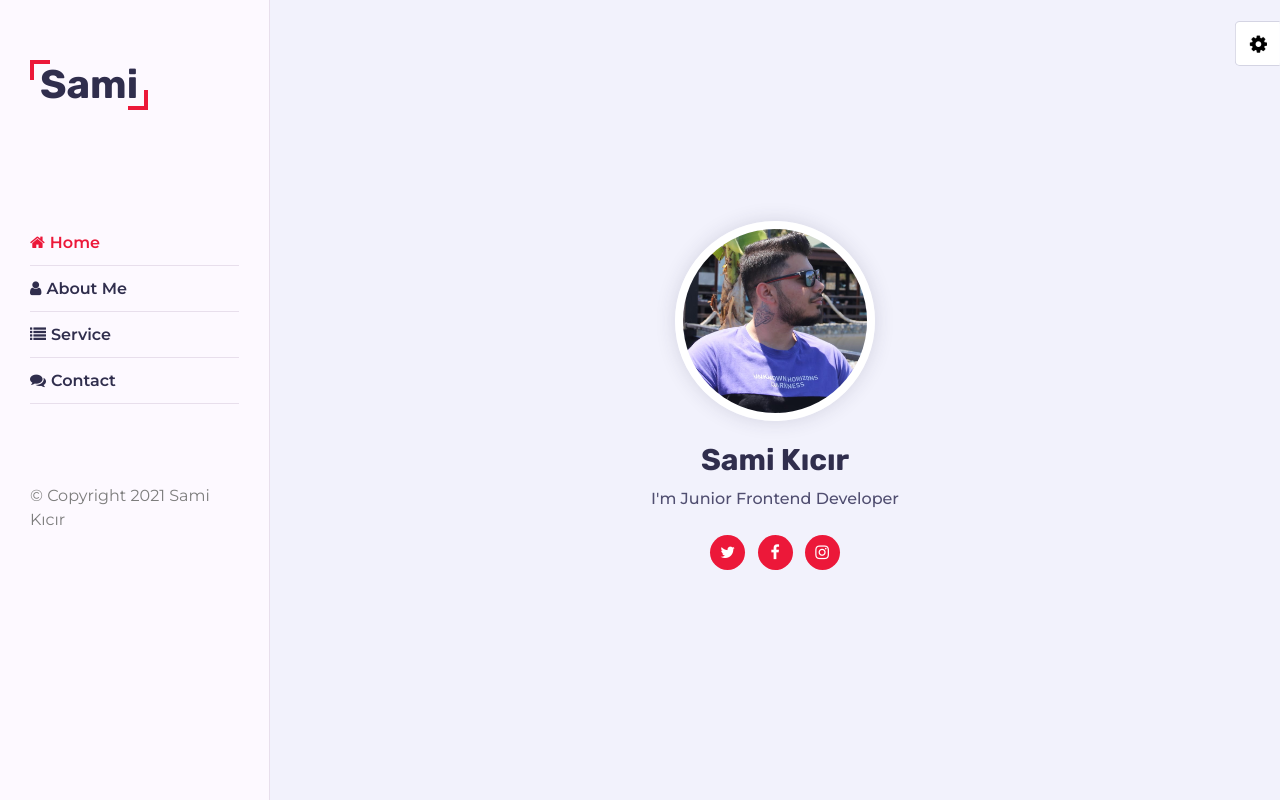
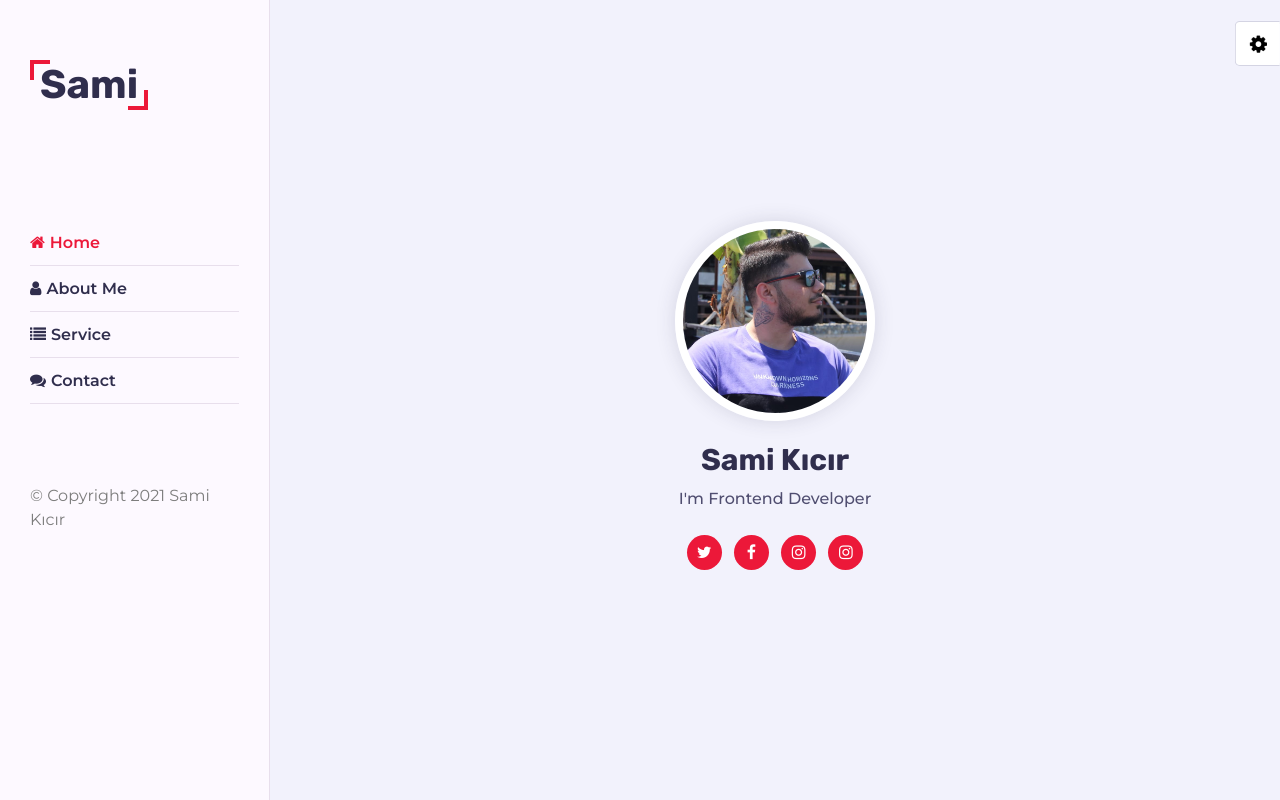
Before and after one commit to kicirsami/Sami_Kicir, a plain HTML site: page index.html in a window 1280 px wide. Drawn offline with Linux system fonts and the light colour scheme.

Commit message:
27.12.2021 update

```diff
--- a/index.html
+++ b/index.html
@@ -2,9 +2,12 @@
 <html lang="en">
 
 <head>
-    <title>Web CV</title>
+    <title>Sami Kıcır</title>
     <meta charset="utf-8">
     <meta name="viewport" content="width=device-width, initial-scale=1">
+
+    <link rel="shortcut icon" href="images/favicon.png" type="image/x-icon">
+
     <!-- Template css Files -->
     <link rel="stylesheet" href="css/style.css" type="text/css">
     <link rel="stylesheet" href="css/skins/pink.css" type="text/css">
@@ -52,10 +55,11 @@
                     <div class="intro">
                         <img src="images/2.jpg" alt="profile" class="shadow-dark">
                         <h1>Sami Kıcır</h1>
-                        <p>I'm Junior Frontend Developer</p>
+                        <p>I'm Frontend Developer</p>
                         <div class="social-links">
                             <a href="#"><i class="fa fa-twitter"></i></a>
                             <a href="#"><i class="fa fa-facebook"></i></a>
+                            <a href="https://www.instagram.com/samikcrr/" target="_blank"><i class="fa fa-instagram"></i></a>
                             <a href="https://www.instagram.com/samikcrr/" target="_blank"><i class="fa fa-instagram"></i></a>
                         </div>
                     </div>
```
Also changed, not shown: images/favicon.png (added).
